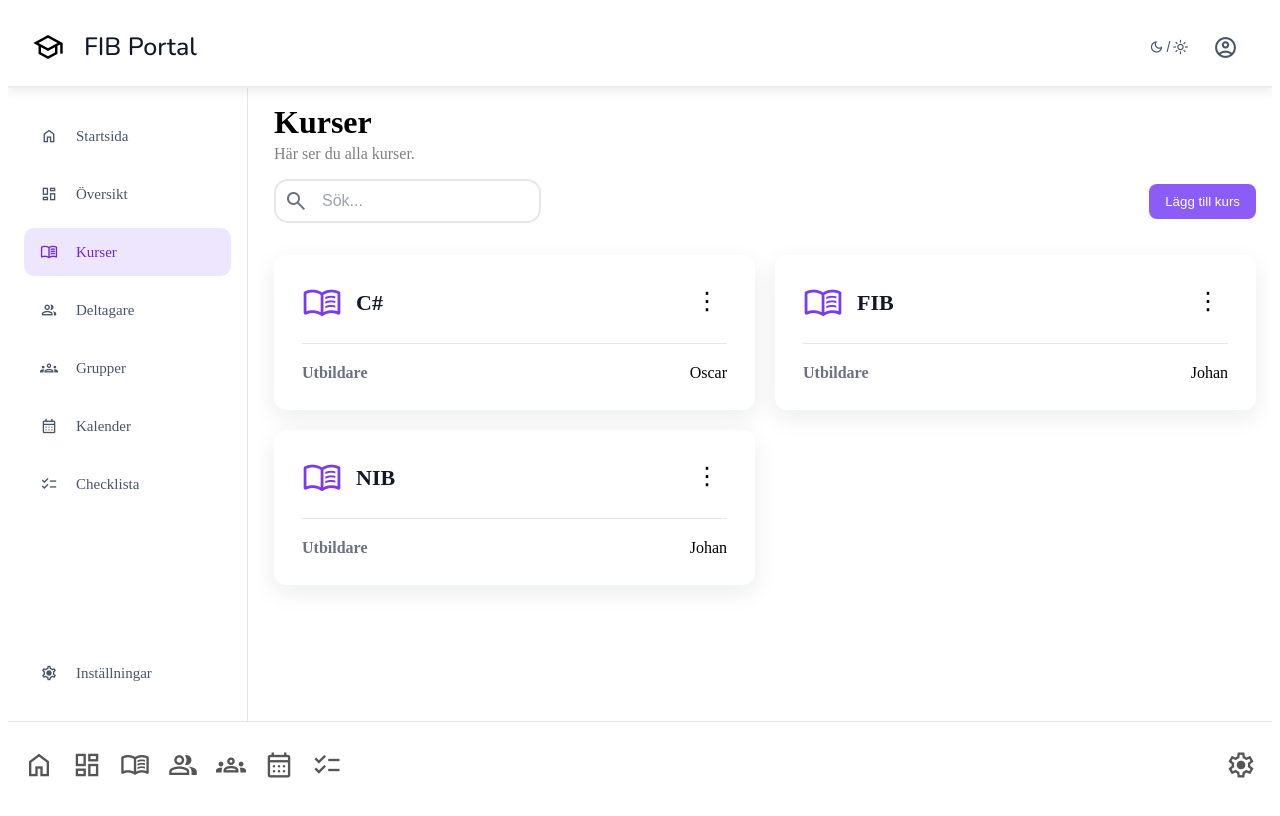
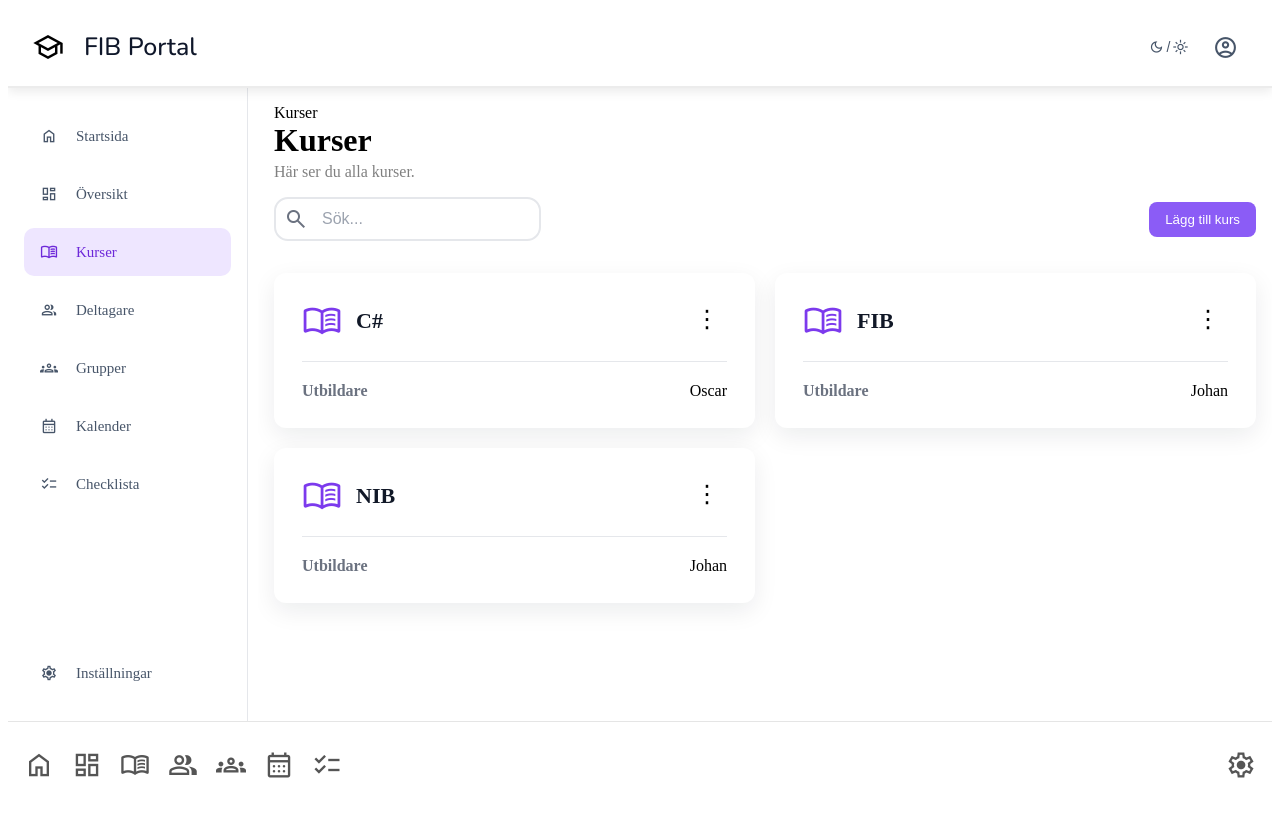
Before and after one commit to Brian-Bridgeman/Eduworkspace, an Angular app in the folder Client/: page /start in a window 1280 px wide. Both pictures are taken after a click on the button "Visa program >". Built offline with nearby package versions, Linux system fonts and the light colour scheme.

Commit message:
display breadcrumb

```diff
--- a/Client/src/app/app.html
+++ b/Client/src/app/app.html
@@ -5,6 +5,9 @@
     <app-sidebar> </app-sidebar>
   }
   <section class="page" [class.start-route]="isStartRoute">
+    @if(showSidebar) {
+      <app-breadcrumb />
+    }
     <router-outlet></router-outlet>
   </section>
 </div>
--- a/Client/src/app/app.ts
+++ b/Client/src/app/app.ts
@@ -7,11 +7,12 @@ import { CommonModule } from '@angular/common';
 import { filter } from 'rxjs';
 import { HostBinding } from '@angular/core';
 import { Settings } from './pages/settings/settings';
+import { Breadcrumb } from './components/breadcrumb/breadcrumb';
 
 @Component({
   selector: 'app-root',
   standalone: true,
-  imports: [RouterOutlet, Sidebar, Header, CommonModule, Footer],
+  imports: [RouterOutlet, Sidebar, Header, CommonModule, Footer, Breadcrumb],
   templateUrl: './app.html',
   styleUrl: './app.css',
 })
```
